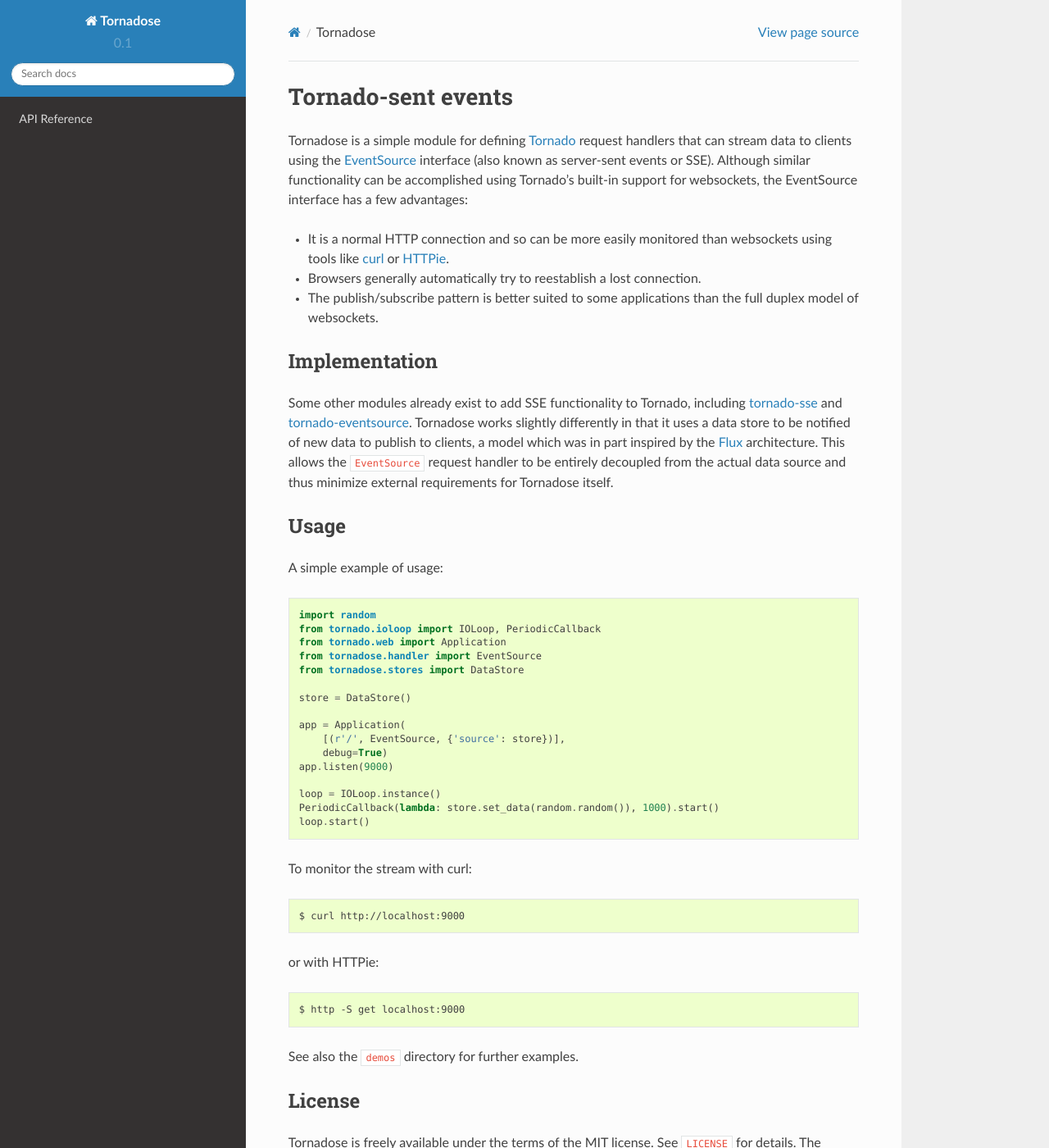
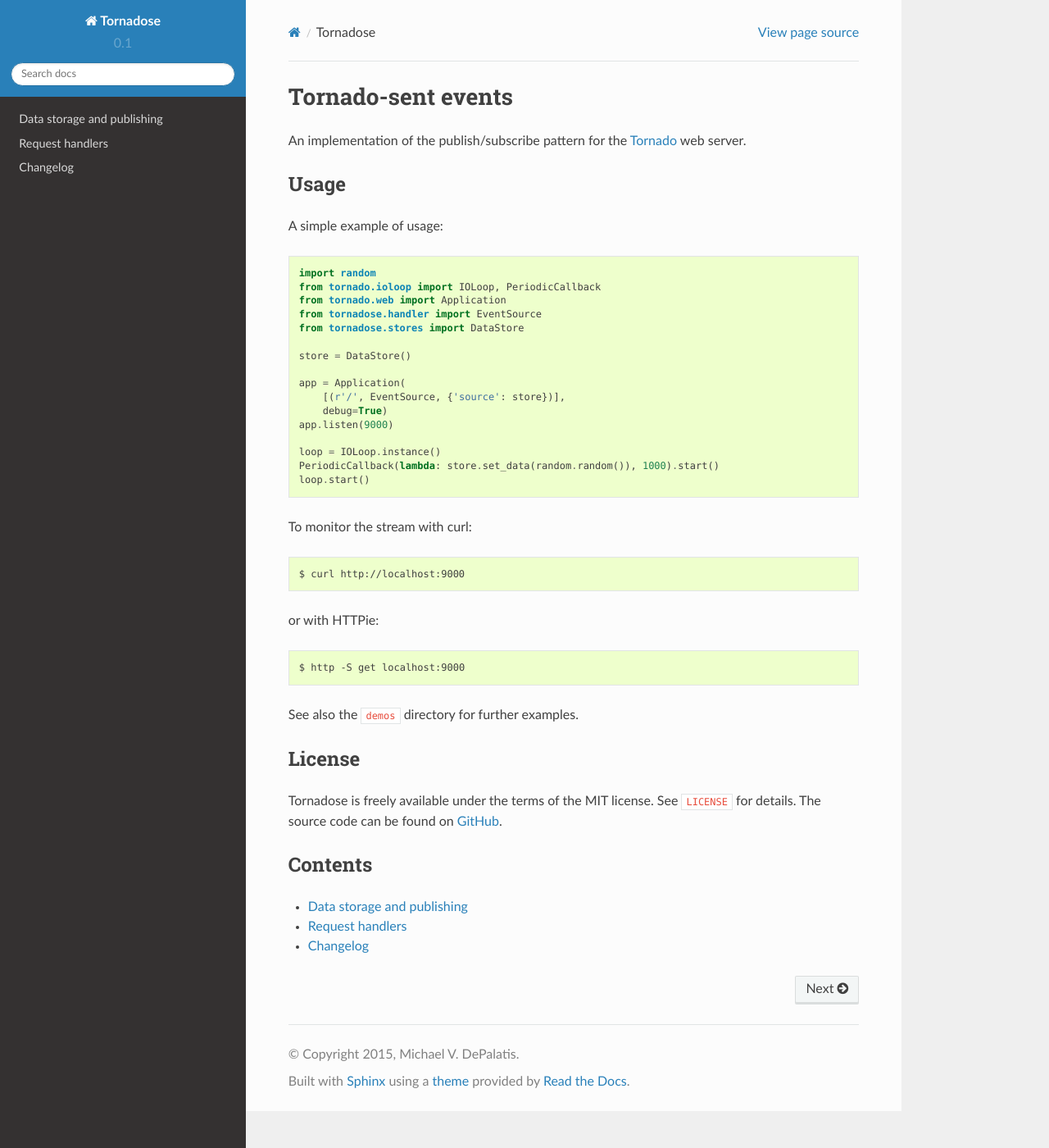
Before and after one commit to mivade/tornadose, a Sphinx documentation site: the page built from docs/index.rst, in a window 1280 px wide and 1400 px high. Shown: the whole window at 82% size. Built offline with Sphinx 7.4.7 and the Read the Docs theme 2.0.0, drawn with Linux system fonts in a browser that asks for light colours; the version number could not be read and is left out.

Commit message:
Update documentation

```diff
--- a/README.rst
+++ b/README.rst
@@ -1,29 +1,8 @@
 Tornado-sent events
 ===================
 
-Tornadose is a simple module for defining Tornado_ request handlers
-that can stream data to clients using the EventSource_ interface (also
-known as server-sent events or SSE). Although similar functionality
-can be accomplished using Tornado's built-in support for websockets,
-the EventSource interface has a few advantages:
-
-* It is a normal HTTP connection and so can be more easily monitored
-  than websockets using tools like curl_ or HTTPie_.
-* Browsers generally automatically try to reestablish a lost
-  connection.
-* The publish/subscribe pattern is better suited to some applications
-  than the full duplex model of websockets.
-
-Implementation
---------------
-
-Some other modules already exist to add SSE functionality to Tornado,
-including `tornado-sse`_ and `tornado-eventsource`_. Tornadose works
-slightly differently in that it uses a data store to be notified of
-new data to publish to clients, a model which was in part inspired by
-the Flux_ architecture. This allows the ``EventSource`` request
-handler to be entirely decoupled from the actual data source and thus
-minimize external requirements for Tornadose itself.
+An implementation of the publish/subscribe pattern for the Tornado_ web
+server.
 
 Usage
 -----
--- a/docs/index.rst
+++ b/docs/index.rst
@@ -8,4 +8,6 @@
 .. toctree::
    :titlesonly:
 
-   api
+   stores
+   handlers
+   changelog
```
Also changed, not shown: docs/api.rst (deleted, +0 -9 lines), docs/changelog.rst (added, +17 -0 lines), docs/handlers.rst (added, +10 -0 lines), docs/stores.rst (added, +8 -0 lines), 2 other files.
